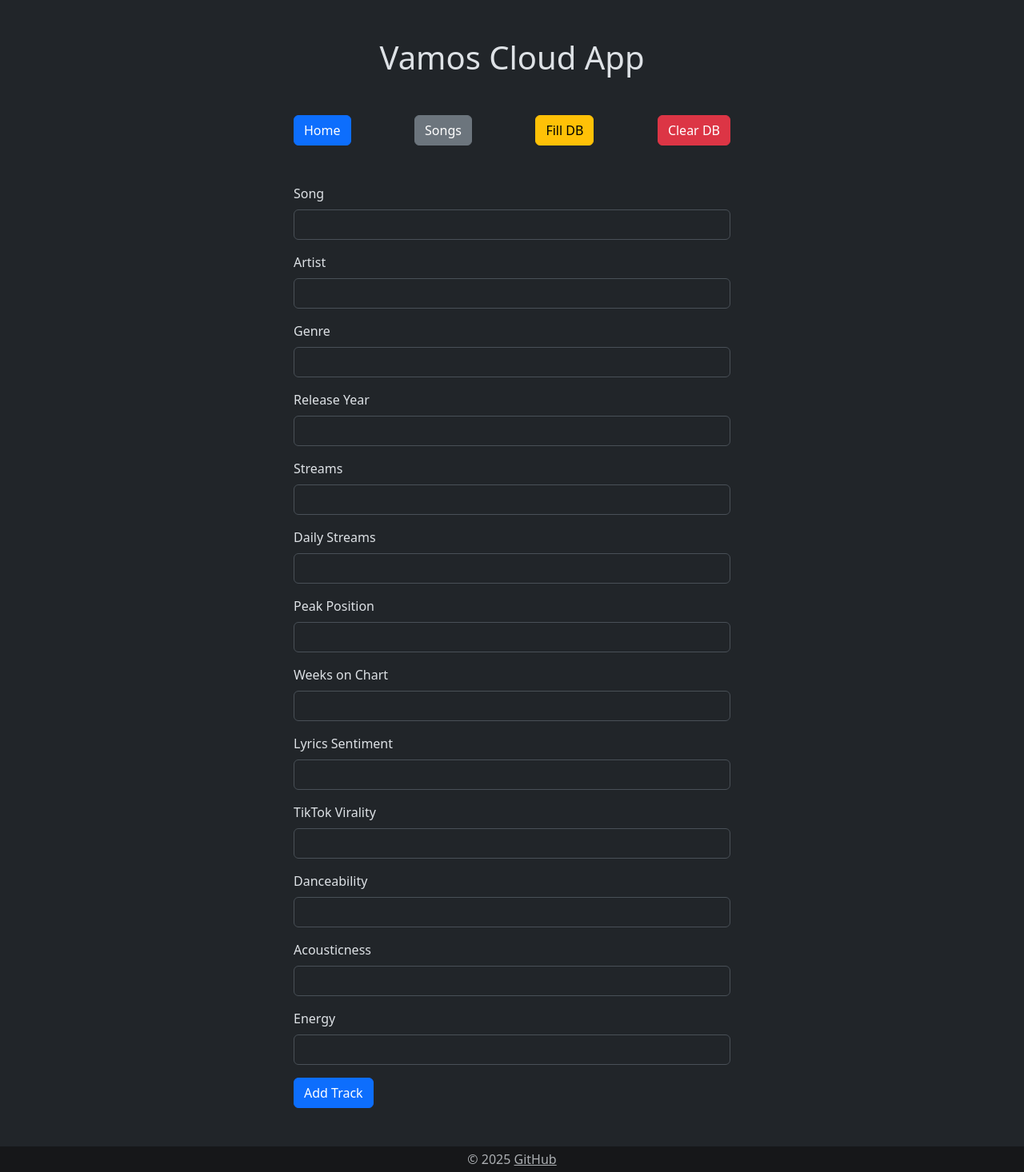
After one commit to kayozelke/VamosCloudApp, a Flask app: page /add_track in a window 1280 px wide. The commit adds this page. Shown: the whole page at 80% size. Run offline with Flask 3, Linux system fonts and the light colour scheme.

Commit message:
update routes.py, app/templates/index.html, objects.html and music_dataset.csv

```diff
--- a/app/routes.py
+++ b/app/routes.py
@@ -17,6 +17,8 @@ def index():
 
 @app.route('/init')
 def init():
+    import csv
+
     try:
         config = conf.loadConfig()
 
@@ -28,27 +30,95 @@ def init():
         # get to child dir
         directory = os.path.join(directory, 'datasrc')
 
-        filepath = os.path.join(directory, 'music_dataset.csv')
+        csv_file_path = os.path.join(directory, 'music_dataset.csv')
 
-        print("Source filepath: ", filepath)
+        print("Source CSV filepath: ", csv_file_path)
 
-        return "Not implemented yet"
+        data = []
 
-        return """
+        with open(csv_file_path, 'r') as csv_file:
+            csv_reader = csv.reader(csv_file)
+            next(csv_reader)  # Skip the header row
+            for i, row in enumerate(csv_reader):
+                print(f"{i}. Collecting data ...")
+                # get data
+                data.append({
+                    "song" : row[0],
+                    "artist" : row[1],
+                    "streams" : row[2],
+                    "daily_streams" : row[3],
+                    "genre" : row[4],
+                    "release_year" : row[5],
+                    "peak_position" : row[6],
+                    "weeks_on_chart" : row[7],
+                    "lyrics_sentiment" : row[8],
+                    "tiktok_virality" : row[9],
+                    "danceability" : row[10],
+                    "acousticness" : row[11],
+                    "energy" : row[12],
+                })
+
+        print(f"{i}. Inserting rows ...")
+
+        url = f"{config['API']['url']}/object"
+
+        response = requests.post(
+            url=url,
+            headers={
+                'Content-Type': 'application/json'
+            },
+            data=json.dumps(data),
+        )
+
+        response.raise_for_status()
+
+        message = response.json()['message']
+
+        return f"""
             <h2>Operation successfull!</h2>
+            <p>Message: {message}</p>
             <p><a href="/">Return to main page</a></p>
         """
+
+
 
 
     except Exception as e:
         print(f"ERROR. '{type(e)}' : '{str(e)}'")
         return "<h2>Operation failed!</h2><p>Check console logs</p>"
 
+@app.route('/delete_all')
+def delete_all():
+    config = conf.loadConfig()
+
+    url = f"{config['API']['url']}/objects"
+
+    response = requests.delete(
+        url=url,
+        headers={
+            'Content-Type': 'application/json'
+        }
+    )
+
+    try:
+        if response.status_code == 200:
+            message = response.json()['message']
+            return f"""
+                <h2>Operation successfull!</h2>
+                <p>Message: {message}</p>
+                <p><a href="/">Return to main page</a></p>
+            """
+
+        response.raise_for_status()
+    except Exception as e:
+        print(f"ERROR. '{type(e)}' : '{str(e)}'")
+        return "<h2>Operation failed!</h2><p>Check console logs</p>"
 
 
 
 @app.route('/tracks')
 def tracks():
+    print(f"{datetime.now().strftime('%H:%M:%S.%f')} - Tracks route called")
     config = conf.loadConfig()
 
     url = f"{config['API']['url']}/objects"
@@ -70,12 +140,52 @@ def tracks():
             tracks = response.json()
         )
 
-
-@app.route('/add_track', methods=['POST'])
-def add():
+@app.route('/add_track', methods=['GET'])
+def add_track_form():
     config = conf.loadConfig()
-    return "Not implemented yet"
-    return render_template('index.html',
+    return render_template('add_track.html',
         now=datetime.now(),
         app_name = config['GENERAL']['app_name'],
     )
+
+@app.route('/add_track', methods=['POST'])
+def add_track():
+    config = conf.loadConfig()
+
+    try:
+        # Extract data from the form
+        track_data = [{
+            "song": request.form.get('song'),
+            "artist": request.form.get('artist'),
+            "streams": request.form.get('streams'),
+            "daily_streams": request.form.get('daily_streams'),
+            "genre": request.form.get('genre'),
+            "release_year": request.form.get('release_year'),
+            "peak_position": request.form.get('peak_position'),
+            "weeks_on_chart": request.form.get('weeks_on_chart'),
+            "lyrics_sentiment": request.form.get('lyrics_sentiment'),
+            "tiktok_virality": request.form.get('tiktok_virality'),
+            "danceability": request.form.get('danceability'),
+            "acousticness": request.form.get('acousticness'),
+            "energy": request.form.get('energy')
+        }]
+
+        url = f"{config['API']['url']}/object"
+
+        response = requests.post(
+            url=url,
+            headers={
+                'Content-Type': 'application/json'
+            },
+            data=json.dumps(track_data),
+        )
+
+        response.raise_for_status()
+
+        message = response.json()['message']
+
+        return f"<h2>Operation successfull!</h2><p>Message: {message}</p><p><a href='/'>Return to main page</a></p>"
+
+    except Exception as e:
+        print(f"ERROR. '{type(e)}' : '{str(e)}'")
+        return "<h2>Operation failed!</h2><p>Check console logs</p>"
--- /dev/null
+++ b/app/templates/add_track.html
@@ -0,0 +1,80 @@
+{% extends "base.html" %}
+
+{% block content %}
+
+<h1 class="text-center mt-5">{{ app_name }}</h1>
+
+<div class="row justify-content-center mt-5">
+    <div class="col col-sm-6">
+        <div class="d-flex justify-content-between">
+            <a class="btn btn-primary" href="/">Home</a>
+            <a class="btn btn-secondary" href="{{ url_for('tracks') }}">Songs</a>
+            <a class="btn btn-warning" href="{{ url_for('init') }}">Fill DB</a>
+            <a class="btn btn-danger" href="{{ url_for('delete_all') }}">Clear DB</a>
+        </div>
+    </div>
+</div>
+
+<div class="row justify-content-center mt-5">
+    <div class="col col-sm-6">
+        <form method="POST" action="{{ url_for('add_track') }}">
+            <div class="mb-3">
+                <label for="song" class="form-label">Song</label>
+                <input type="text" class="form-control" id="song" name="song" required>
+            </div>
+            <div class="mb-3">
+                <label for="artist" class="form-label">Artist</label>
+                <input type="text" class="form-control" id="artist" name="artist" required>
+            </div>
+            <div class="mb-3">
+                <label for="genre" class="form-label">Genre</label>
+                <input type="text" class="form-control" id="genre" name="genre" required>
+            </div>
+            <div class="mb-3">
+                <label for="release_year" class="form-label">Release Year</label>
+                <input type="number" class="form-control" id="release_year" name="release_year" required>
+            </div>
+            <div class="mb-3">
+                <label for="streams" class="form-label">Streams</label>
+                <input type="number" class="form-control" id="streams" name="streams" required>
+            </div>
+            <div class="mb-3">
+                <label for="daily_streams" class="form-label">Daily Streams</label>
+                <input type="number" class="form-control" id="daily_streams" name="daily_streams" required>
+            </div>
+            <div class="mb-3">
+                <label for="peak_position" class="form-label">Peak Position</label>
+                <input type="number" class="form-control" id="peak_position" name="peak_position" required>
+            </div>
+            <div class="mb-3">
+                <label for="weeks_on_chart" class="form-label">Weeks on Chart</label>
+                <input type="number" class="form-control" id="weeks_on_chart" name="weeks_on_chart" required>
+            </div>
+            <div class="mb-3">
+                <label for="lyrics_sentiment" class="form-label">Lyrics Sentiment</label>
+                <input type="number" class="form-control" id="lyrics_sentiment" name="lyrics_sentiment" required>
+            </div>
+            <div class="mb-3">
+                <label for="tiktok_virality" class="form-label">TikTok Virality</label>
+                <input type="number" class="form-control" id="tiktok_virality" name="tiktok_virality" required>
+            </div>
+            <div class="mb-3">
+                <label for="danceability" class="form-label">Danceability</label>
+                <input type="number" class="form-control" id="danceability" name="danceability" required>
+            </div>
+            <div class="mb-3">
+                <label for="acousticness" class="form-label">Acousticness</label>
+                <input type="number" class="form-control" id="acousticness" name="acousticness" required>
+            </div>
+            <div class="mb-3">
+                <label for="energy" class="form-label">Energy</label>
+                <input type="number" class="form-control" id="energy" name="energy" required>
+            </div>
+
+            <button type="submit" class="btn btn-primary">Add Track</button>
+        </form>
+    </div>
+</div>
+
+
+{% endblock %}
--- a/app/templates/index.html
+++ b/app/templates/index.html
@@ -9,7 +9,9 @@
         <div class="d-flex justify-content-between">
             <a class="btn btn-primary" href="/">Home</a>
             <a class="btn btn-secondary" href="{{ url_for('tracks') }}">Songs</a>
-            <a class="btn btn-warning" href="{{ url_for('init') }}">Init</a>
+            <a class="btn btn-secondary" href="{{ url_for('add_track_form') }}">Add</a>
+            <a class="btn btn-warning" href="{{ url_for('init') }}">Fill DB</a>
+            <a class="btn btn-danger" href="{{ url_for('delete_all') }}">Clear DB</a>
         </div>
     </div>
 </div>
--- a/app/templates/objects.html
+++ b/app/templates/objects.html
@@ -9,7 +9,8 @@
         <div class="d-flex justify-content-between">
             <a class="btn btn-primary" href="/">Home</a>
             <a class="btn btn-secondary" href="{{ url_for('tracks') }}">Songs</a>
-            <a class="btn btn-warning" href="{{ url_for('init') }}">Init</a>
+            <a class="btn btn-warning" href="{{ url_for('init') }}">Fill DB</a>
+            <a class="btn btn-danger" href="{{ url_for('delete_all') }}">Clear DB</a>
         </div>
     </div>
 </div>
```
